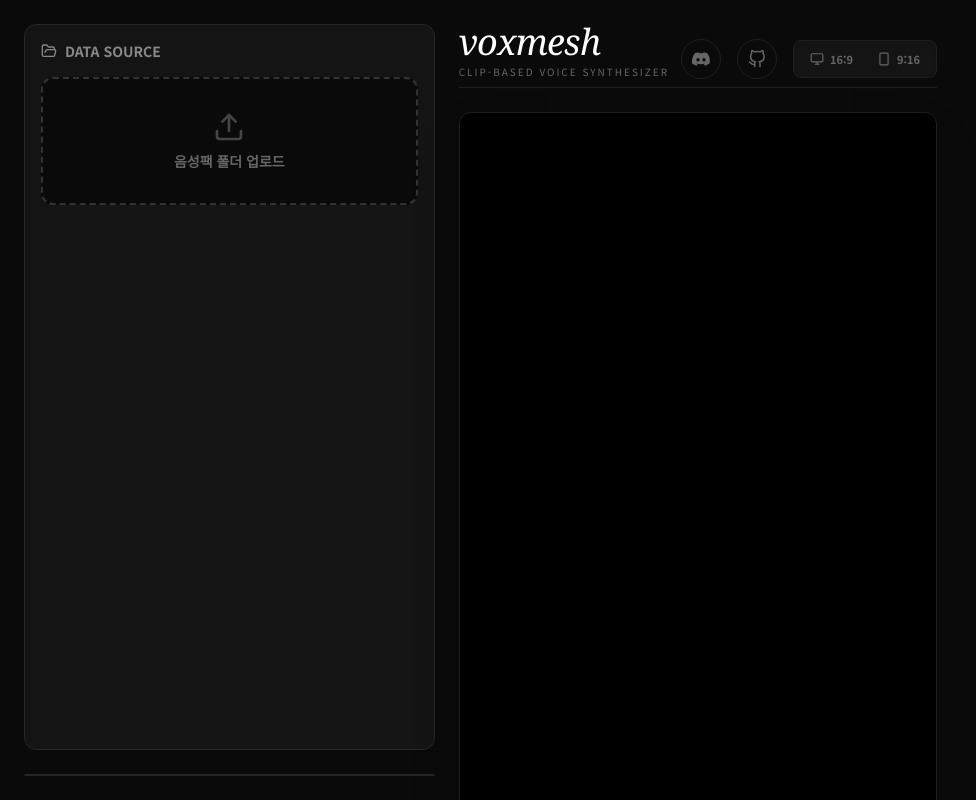
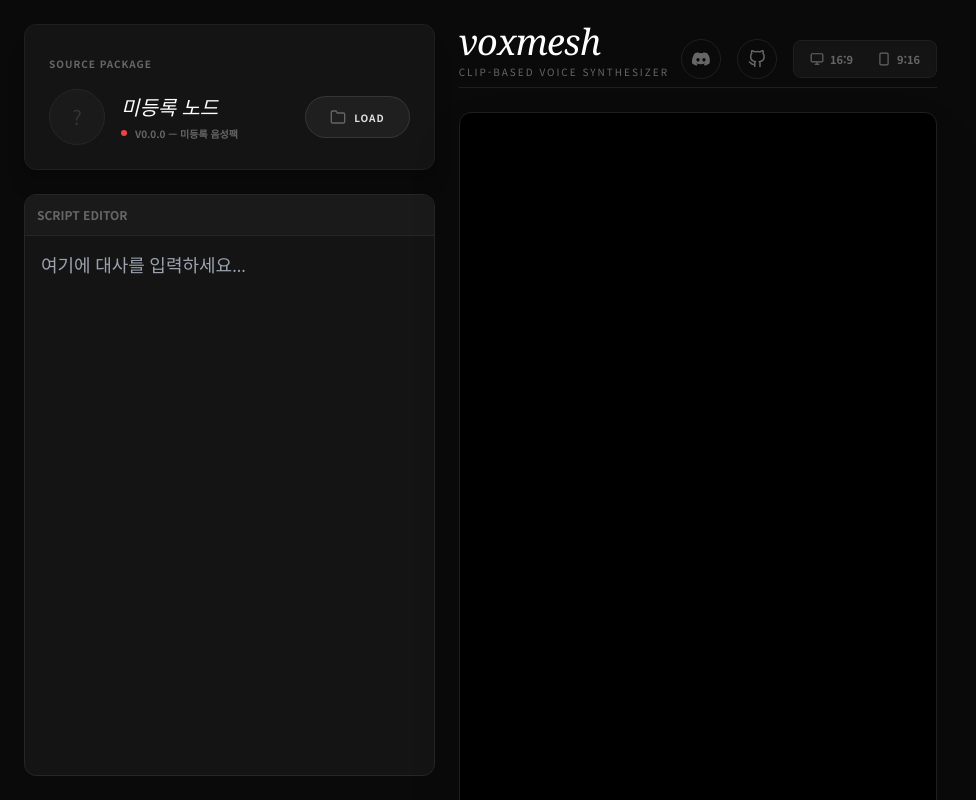
Before and after one commit to jun479/voxmesh, a React (Vite) app: page / in a window 1280 px wide. Shown: the top 800 px of the page, without its empty margins (0-976 px from the left). Built offline with nearby package versions, Linux system fonts and the light colour scheme.

Commit message:
Update SourcePanel.jsx

```diff
--- a/src/components/SourcePanel.jsx
+++ b/src/components/SourcePanel.jsx
@@ -1,42 +1,52 @@
-import React, { useRef } from 'react';
-import { Upload, FolderOpen } from 'lucide-react';
+import React, { useRef, useState } from 'react';
 
-const SourcePanel = ({ onFilesSelected, isLoading, progress, packInfo }) => {
+const SourcePanel = ({ onFilesSelected, isLoading, packInfo }) => {
     const fileInputRef = useRef(null);
+    const [isDragging, setIsDragging] = useState(false);
+
+    const handleDrop = (e) => {
+        e.preventDefault();
+        setIsDragging(false);
+        if (e.dataTransfer.files.length > 0) onFilesSelected(Array.from(e.dataTransfer.files));
+    };
+
+    const isUnknown = packInfo.name === "Unknown" || !packInfo.name;
 
     return (
-        <div className="bg-[#141414] rounded-xl border border-[#262626] p-4 flex flex-col h-full">
-            <h2 className="text-sm font-bold text-[#888] mb-4 flex items-center gap-2">
-                <FolderOpen size={16} /> DATA SOURCE
-            </h2>
+        <div className="p-6 bg-[#141414] rounded-xl border border-[#1F1F1F] space-y-4 shadow-xl">
+            <span className="text-[10px] font-bold uppercase tracking-widest text-[#666666]">Source Package</span>
+            <div className="flex items-center gap-4">
+                <div className="w-14 h-14 rounded-full bg-[#1A1A1A] border border-[#262626] flex items-center justify-center overflow-hidden shrink-0 text-xl text-[#333]">
+                    {packInfo.avatar ? <img src={packInfo.avatar} alt="avatar" className="w-full h-full object-cover" /> : '?'}
+                </div>
+                <div className="flex-1 overflow-hidden">
+                    <h4 className="text-xl italic text-white font-serif truncate">
+                        {isUnknown ? (packInfo.rawFolderName || "미등록 노드") : `${packInfo.name} 코어`}
+                    </h4>
+                    <div className="flex items-center gap-2 mt-1">
+                        <div className={`w-1.5 h-1.5 rounded-full ${isUnknown ? 'bg-red-500' : 'bg-green-500'}`}></div>
+                        <span className="text-[10px] font-bold uppercase text-[#666666]">
+                            v{packInfo.version} — {isUnknown ? '미등록 음성팩' : '정식 상태 양호'}
+                        </span>
+                    </div>
+                </div>
 
-            <input
-                type="file"
-                webkitdirectory="true"
-                directory="true"
-                multiple
-                ref={fileInputRef}
-                onChange={(e) => onFilesSelected(e.target.files)}
-                className="hidden"
-            />
-
-            <button
-                onClick={() => fileInputRef.current?.click()}
-                disabled={isLoading}
-                className="w-full py-8 border-2 border-dashed border-[#333] hover:border-[#666] rounded-xl flex flex-col items-center justify-center gap-2 transition-all bg-[#0A0A0A]"
-            >
-                <Upload size={32} className={isLoading ? "animate-bounce text-[#666]" : "text-[#444]"} />
-                <span className="text-sm font-bold text-[#666]">
-                    {isLoading ? `로딩 중... ${progress}%` : "음성팩 폴더 업로드"}
-                </span>
-            </button>
-
-            {packInfo.name && (
-                <div className="mt-4 p-3 bg-blue-900/20 border border-blue-900/50 rounded-lg">
-                    <p className="text-blue-400 font-bold text-sm">✓ {packInfo.name} 팩 인식됨 (v{packInfo.version})</p>
-                </div>
-            )}
+                {/* Glassmorphism DropZone */}
+                <label
+                    onDragOver={(e) => { e.preventDefault(); setIsDragging(true); }}
+                    onDragLeave={() => setIsDragging(false)}
+                    onDrop={handleDrop}
+                    className={`relative glass-btn px-6 py-3 rounded-full flex items-center gap-2 cursor-pointer transition-transform duration-300 ${isDragging ? 'scale-105 border-white/40 bg-white/20' : ''}`}
+                >
+                    <svg width="16" height="16" viewBox="0 0 24 24" fill="none" stroke="currentColor" strokeWidth="2" className="text-[#666666] pointer-events-none"><path d="M22 19a2 2 0 0 1-2 2H4a2 2 0 0 1-2-2V5a2 2 0 0 1 2-2h5l2 3h9a2 2 0 0 1 2 2z"></path></svg>
+                    <span className="text-[10px] font-bold uppercase tracking-widest pointer-events-none">
+                        {isLoading ? "Wait" : isDragging ? "Drop" : "Load"}
+                    </span>
+                    <input type="file" webkitdirectory="true" directory="true" multiple ref={fileInputRef} onChange={(e) => onFilesSelected(Array.from(e.target.files))} className="absolute inset-0 opacity-0 cursor-pointer hidden" />
+                </label>
+            </div>
         </div>
     );
 };
+
 export default SourcePanel;
```
